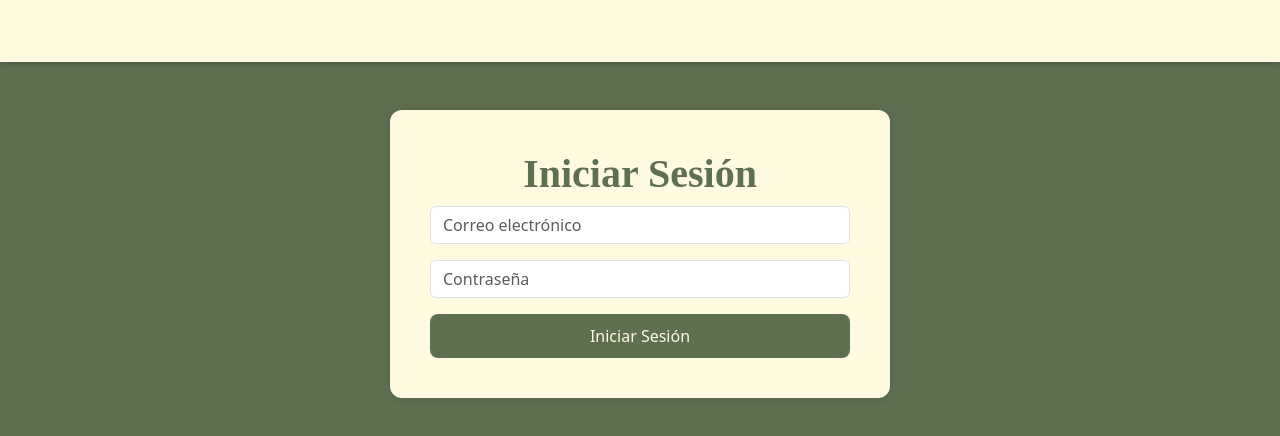
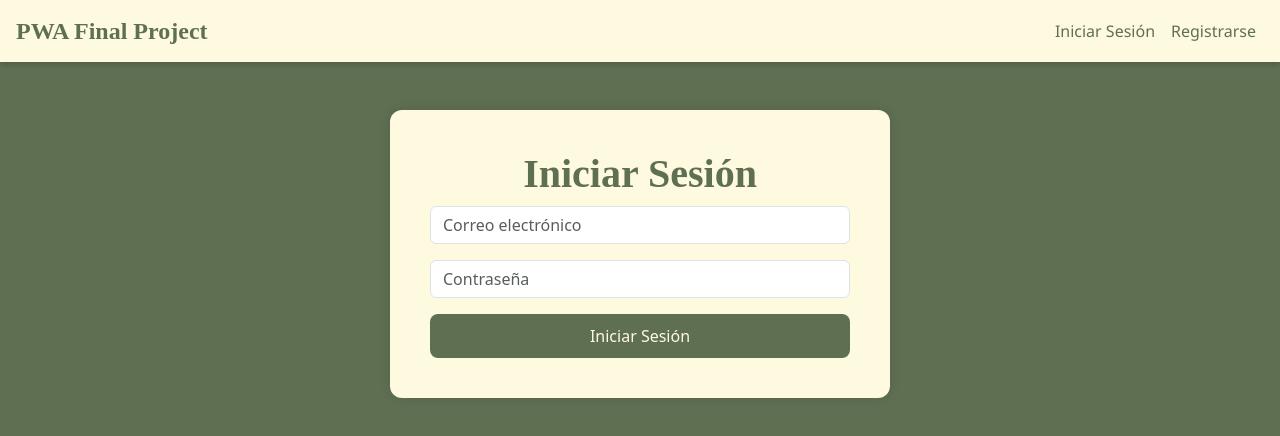
Before and after one commit to EuguiMarioTomas/final-pwa-25-fe, a React (Vite) app: page /login in a window 1280 px wide. Shown: the top 436 px of the page. Built offline with nearby package versions, Linux system fonts and the light colour scheme; no server answers.

Commit message:
feat: actualizar estilos navbar y reminders

```diff
--- a/src/index.css
+++ b/src/index.css
@@ -37,6 +37,7 @@ h2{
 .reminder-card {
   border: 2px solid #B99470;
   background-color: #252525;
+  color: #FEFAE0;
   transition: transform 0.2s ease, box-shadow 0.2s ease;
 }
 .reminder-card:hover {
@@ -54,7 +55,7 @@ h2{
 
 .navbar-brand {
   font-weight: bold;
-  color: #FEFAE0;
+  color: #5F6F52;
   transition: color 0.3s ease;
   font-family:cursive;
   font-size: 1.5rem;
@@ -65,13 +66,15 @@ h2{
 }
 
 .nav-link {
-  color: #FEFAE0;
+  color: #5F6F52;
   transition: color 0.2s ease;
 }
 
 .nav-link:hover,
 .dropdown-item:hover {
-  color: #B99470 !important;
+  background-color: #A9B388 !important;
+  color: #ffffff !important;
+  border-radius: 0.5rem;
 }
 
 .dropdown-menu {
@@ -81,7 +84,7 @@ h2{
 }
 
 .dropdown-item {
-  color: #A9B388 !important;
+  color: #5F6F52 !important;
   transition: background-color 0.2s ease;
 }
 
@@ -173,7 +176,8 @@ h2{
 }
 
 .archived-reminder-card {
-  background-color: #fdfdfd;
+  background-color: #252525;
+  color: #A9B388;
   border: 2px dashed #A9B388;
   border-radius: 10px;
   transition: transform 0.2s ease, box-shadow 0.3s ease;
@@ -194,7 +198,8 @@ h2{
   border-radius: 12px;
 }
 .shared-reminder-card {
-  background-color: #fff;
+  background-color: #252525;
+  color: #A9B388;
   border: 2px solid #B99470;
   border-radius: 10px;
   transition: transform 0.2s ease, box-shadow 0.3s ease;
```
